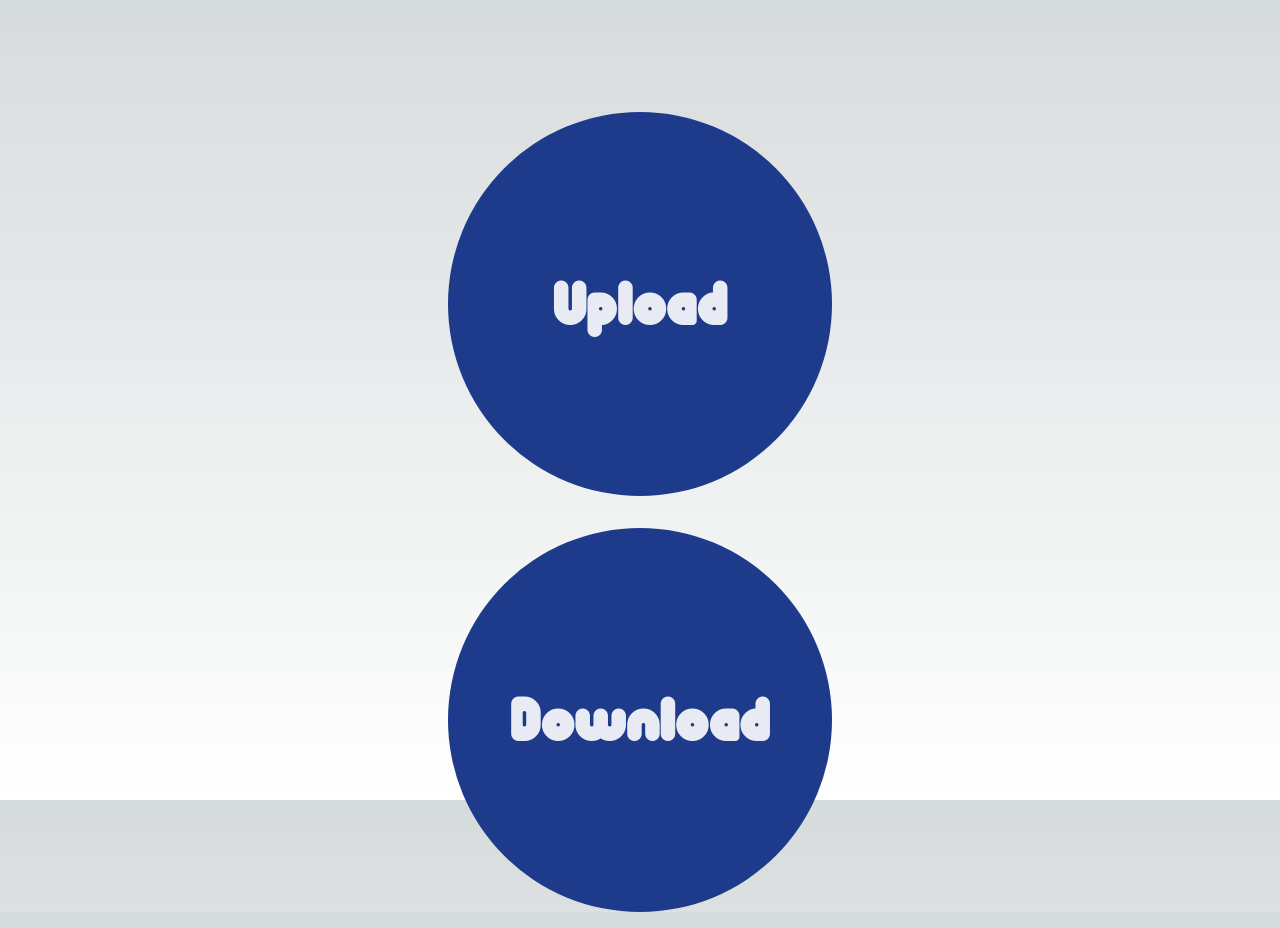
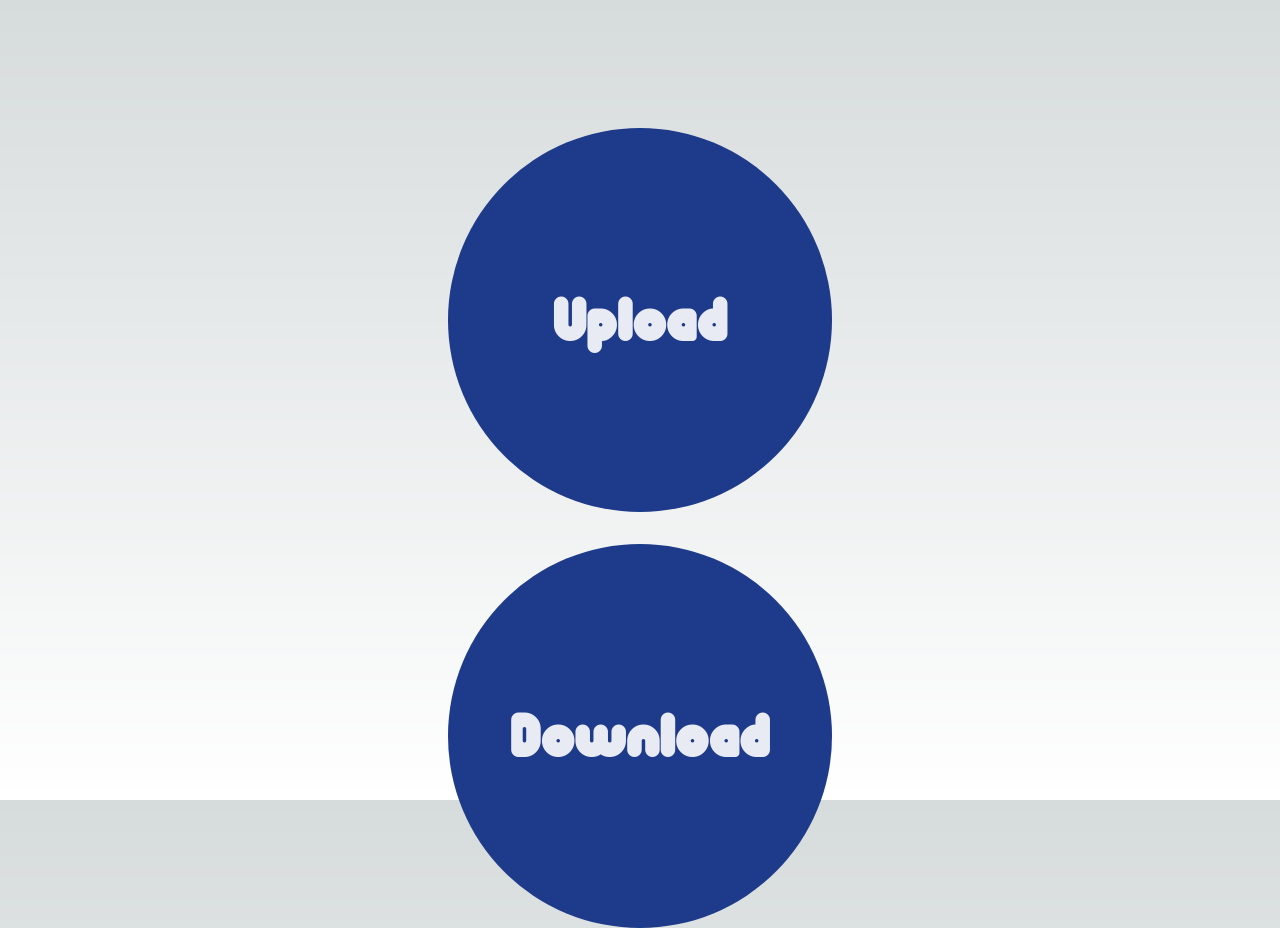
Before and after one commit to wiesenthal/perspective-learning, a Next.js app: page / in a window 1280 px wide. Built offline with nearby package versions, Linux system fonts and the light colour scheme.

Commit message:
more padding

```diff
--- a/src/app/(main)/HomePage.tsx
+++ b/src/app/(main)/HomePage.tsx
@@ -8,7 +8,7 @@ import Download from "../download/download";
 export default function HomePage() {
   const { page } = usePageNavigator();
   return (
-    <div className="size-full flex flex-col justify-start items-center px-4 md:px-8 py-4">
+    <div className="size-full flex flex-col justify-start items-center px-4 py-4 pt-8 md:px-8">
       {page === Page.Home && <Home />}
       {page === Page.Upload && <Upload />}
       {page === Page.Download && <Download />}
```
